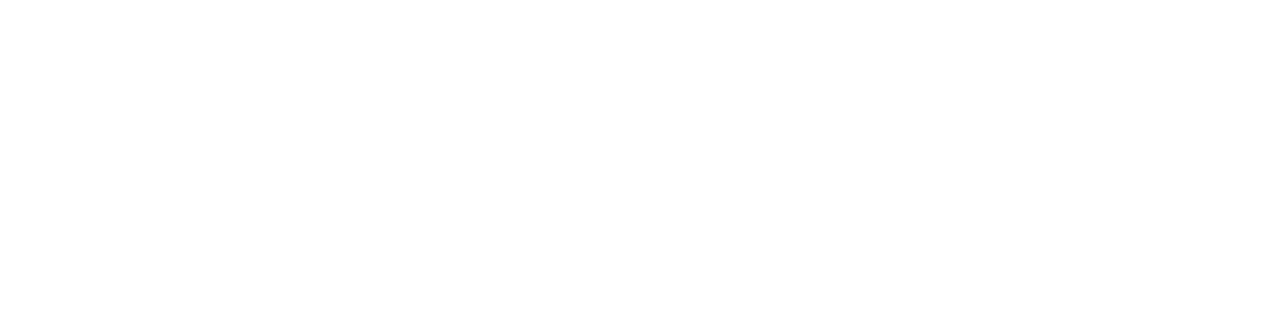
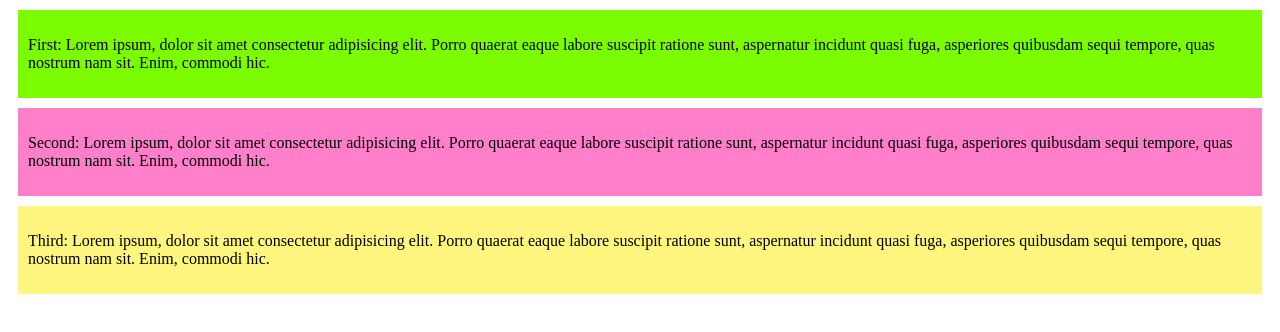
Before and after one commit to Anjuman50/mysimplewebsite, a plain HTML site: page index.html in a window 1280 px wide. Drawn offline with Linux system fonts and the light colour scheme.

Commit message:
first added blog

```diff
--- a/index.html
+++ b/index.html
@@ -4,8 +4,24 @@
     <meta charset="UTF-8">
     <meta name="viewport" content="width=device-width, initial-scale=1.0">
     <title>my simple website</title>
+    <link rel="stylesheet" href="styles/color.css">
 </head>
 <body>
+    <div class="first">
+        <p>
+        First: Lorem ipsum, dolor sit amet consectetur adipisicing elit. Porro quaerat eaque labore suscipit ratione sunt, aspernatur incidunt quasi fuga, asperiores quibusdam sequi tempore, quas nostrum nam sit. Enim, commodi hic.
+        </p>
+    </div>
+    <div class="jk">
+        <p>
+        Second: Lorem ipsum, dolor sit amet consectetur adipisicing elit. Porro quaerat eaque labore suscipit ratione sunt, aspernatur incidunt quasi fuga, asperiores quibusdam sequi tempore, quas nostrum nam sit. Enim, commodi hic.
+        </p>
+    </div>
+    <div class="kl">
+        <p>
+        Third: Lorem ipsum, dolor sit amet consectetur adipisicing elit. Porro quaerat eaque labore suscipit ratione sunt, aspernatur incidunt quasi fuga, asperiores quibusdam sequi tempore, quas nostrum nam sit. Enim, commodi hic.
+        </p>
+    </div>
 
 </body>
 </html>
--- /dev/null
+++ b/styles/color.css
@@ -0,0 +1,19 @@
+.first{
+    background-color: lawngreen;
+    padding: 10px;
+    margin: 10px;
+    font-size: medium;
+
+}
+.jk{
+    background-color: rgb(255, 127, 202);
+    padding: 10px;
+    margin: 10px;
+    font-size: medium;
+}
+.kl{
+    background-color: rgb(255, 246, 127);
+    padding: 10px;
+    margin: 10px;
+    font-size: medium;
+}
```
